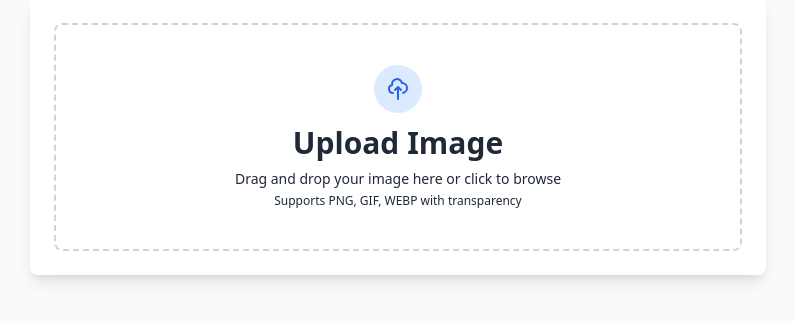
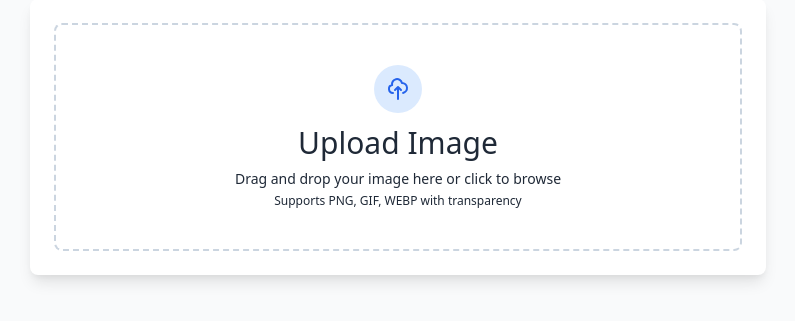
Before and after one commit to Pianonic/CropTransparent, a Flask app: page / in a window 1280 px wide. Shown: the part 261-582 px from the top of the page, without its empty margins (242-1037 px from the left). Run offline with Flask 3, Linux system fonts and the light colour scheme.

Commit message:
Remove bold styling from "Upload Image" heading in index.html

```diff
--- a/src/templates/index.html
+++ b/src/templates/index.html
@@ -33,7 +33,7 @@
                         </svg>
                     </div>
                     <div class="mt-2 md:mt-3 text-center">
-                        <h3 class="text-2xl md:text-3xl font-bold text-text-heading mb-1 md:mb-2">Upload Image</h3>
+                        <h3 class="text-2xl md:text-3xl text-text-heading mb-1 md:mb-2">Upload Image</h3>
                         <div class="mt-1 md:mt-2">
                             <p class="text-xs md:text-sm text-text-secondary">Drag and drop your image here or click to
                                 browse
```
